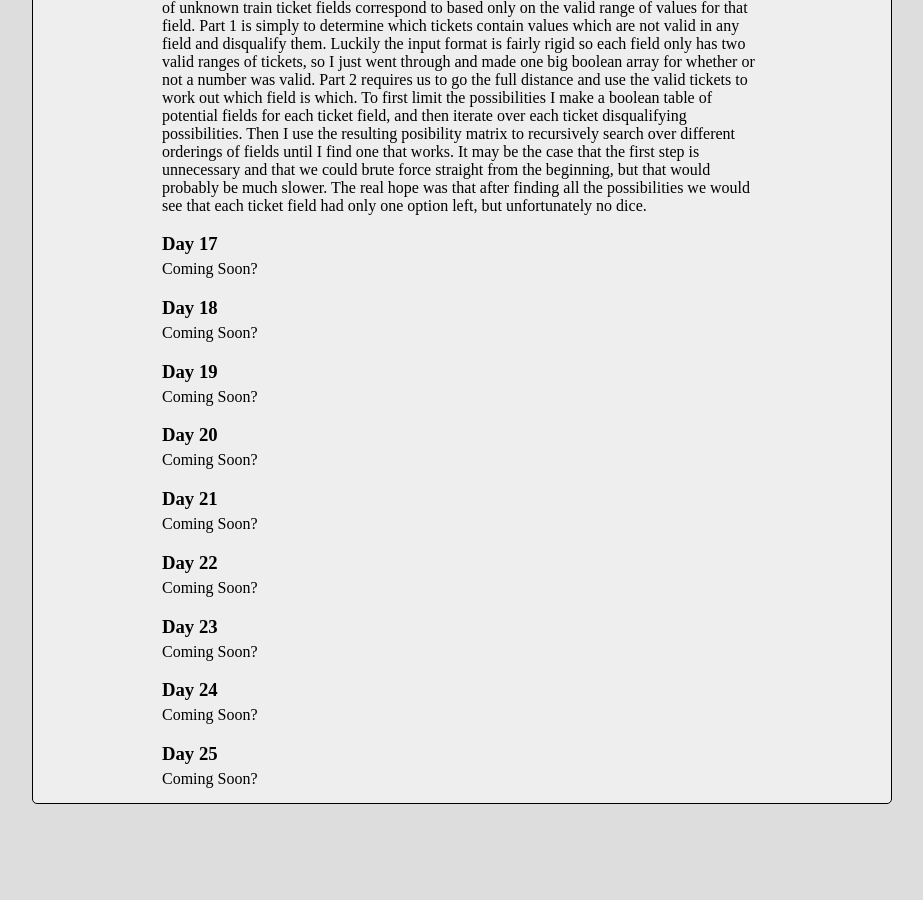
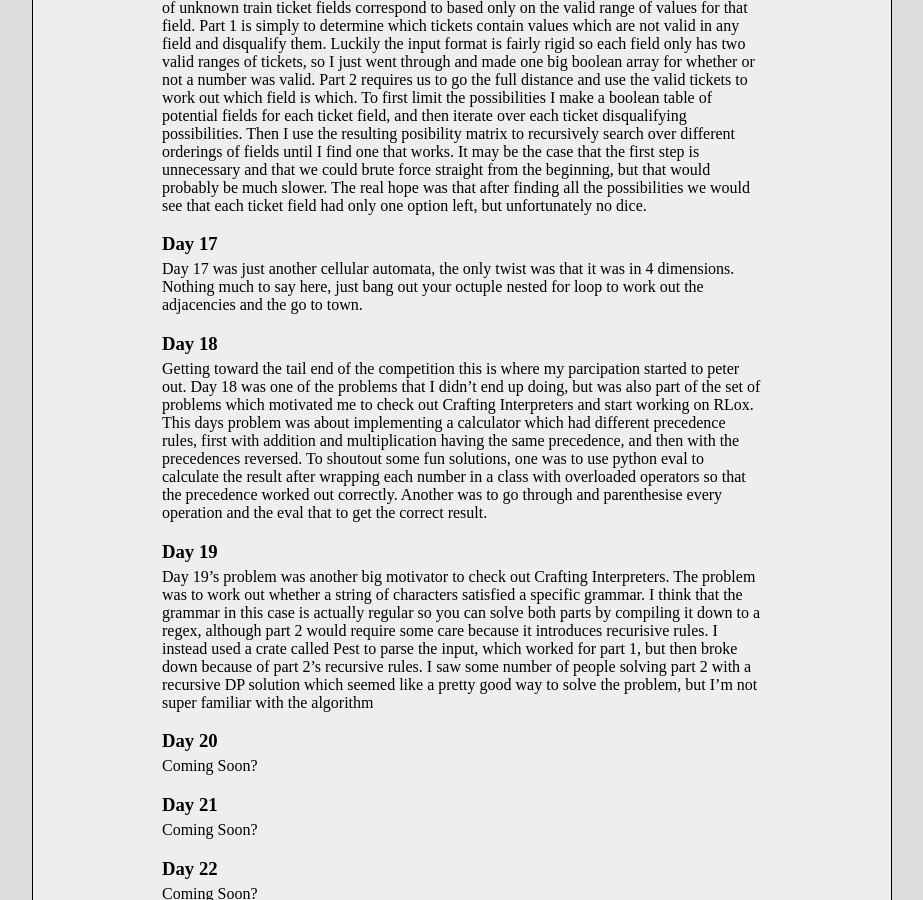
Before and after one commit to TateKennington/personal-website, a Jekyll site: the page built from _projects/AoC-2020.md, in a window 1280 px wide and 900 px high, scrolled down 4324 px. Shown: the whole window, without its empty margins (178-1101 px from the left). Built offline with Jekyll 4.4.1, drawn with Linux system fonts in a browser that asks for light colours; before the commit the page ends 5138 px from its top, so only the background shows below that.

Commit message:
Days 17, 18, 19

```diff
--- a/_projects/AoC-2020.md
+++ b/_projects/AoC-2020.md
@@ -58,13 +58,13 @@ It's game on in day 15, memory game on. In particular the rules of the memory ga
 All aboard the non-math train for day 16. This days problem was to work out what a number of unknown train ticket fields correspond to based only on the valid range of values for that field. Part 1 is simply to determine which tickets contain values which are not valid in any field and disqualify them. Luckily the input format is fairly rigid so each field only has two valid ranges of tickets, so I just went through and made one big boolean array for whether or not a number was valid. Part 2 requires us to go the full distance and use the valid tickets to work out which field is which. To first limit the possibilities I make a boolean table of potential fields for each ticket field, and then iterate over each ticket disqualifying possibilities. Then I use the resulting posibility matrix to recursively search over different orderings of fields until I find one that works. It may be the case that the first step is unnecessary and that we could brute force straight from the beginning, but that would probably be much slower. The real hope was that after finding all the possibilities we would see that each ticket field had only one option left, but unfortunately no dice.
 
 <h3>Day 17</h3>
-Coming Soon?
+Day 17 was just another cellular automata, the only twist was that it was in 4 dimensions. Nothing much to say here, just bang out your octuple nested for loop to work out the adjacencies and the go to town.
 
 <h3>Day 18</h3>
-Coming Soon?
+Getting toward the tail end of the competition this is where my parcipation started to peter out. Day 18 was one of the problems that I didn't end up doing, but was also part of the set of problems which motivated me to check out Crafting Interpreters and start working on RLox. This days problem was about implementing a calculator which had different precedence rules, first with addition and multiplication having the same precedence, and then with the precedences reversed. To shoutout some fun solutions, one was to use python eval to calculate the result after wrapping each number in a class with overloaded operators so that the precedence worked out correctly. Another was to go through and parenthesise every operation and the eval that to get the correct result.
 
 <h3>Day 19</h3>
-Coming Soon?
+Day 19's problem was another big motivator to check out Crafting Interpreters. The problem was to work out whether a string of characters satisfied a specific grammar. I think that the grammar in this case is actually regular so you can solve both parts by compiling it down to a regex, although part 2 would require some care because it introduces recurisive rules. I instead used a crate called Pest to parse the input, which worked for part 1, but then broke down because of part 2's recursive rules. I saw some number of people solving part 2 with a recursive DP solution which seemed like a pretty good way to solve the problem, but I'm not super familiar with the algorithm
 
 <h3>Day 20</h3>
 Coming Soon?
```
